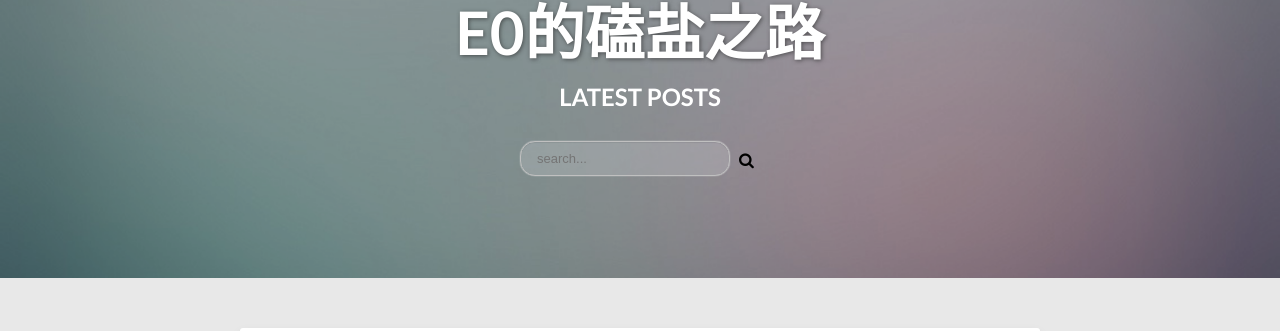
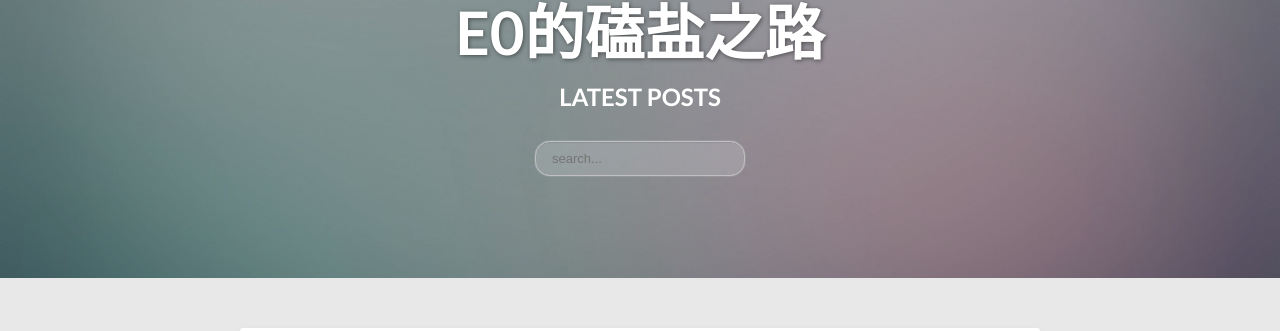
Before and after one commit to E0HYL/BLOG-OF-E0, a Jekyll site: the page built from index.html, in a window 1280 px wide. Shown: the part 122-453 px from the top of the page. Built offline with Jekyll 4.4.1, drawn with Linux system fonts in a browser that asks for light colours; nearby versions of some CDN libraries; the list of posts is cut into pages by our own code.

Commit message:
delete button.

```diff
--- a/_layouts/post-index.html
+++ b/_layouts/post-index.html
@@ -24,8 +24,7 @@
       <h1>{{ site.title }}</h1>
       <h2>{{ page.title }}</h2>
       <div id="search-container">
-        <input type="text" id="search-input" list="results-container" placeholder="search...">
-        <button id="search-button" class="fa fa-search" onclick="search_post()"></button>
+        <input type="text" id="search-input" list="results-container" placeholder="search..."  onclick="search_post();">
         <datalist id="results-container"></datalist>
       </div>
     </div><!-- /.header-title-wrap -->
--- a/_sass/_site.scss
+++ b/_sass/_site.scss
@@ -87,7 +87,6 @@ b, i, strong, em, blockquote, p, q, span, figure, img, h1, h2, header, input, a
 }
 
 #search-input {
-	display: inline-block;
     height: 35px;
     color: #333;
     background-color: rgba(227,231,236,.2);
@@ -108,9 +107,3 @@ b, i, strong, em, blockquote, p, q, span, figure, img, h1, h2, header, input, a
     background-color: #fff;
     box-shadow: inset 0 1px 1px rgba(0,0,0,.075), 0 0 8px #007fff;
 }
-
-#search-button {
-	display: inline-block;
-	background-color: transparent;
-	border: transparent;
-}
```
Also changed, not shown: other parts of _layouts/post-index.html (+3 -2 lines).
